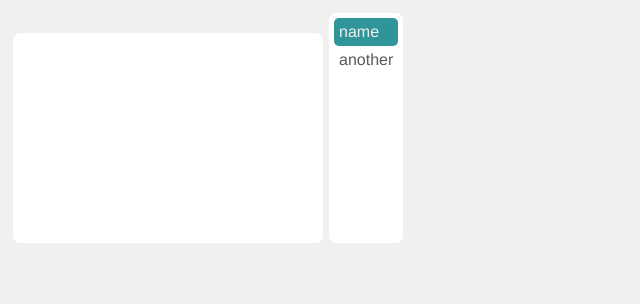
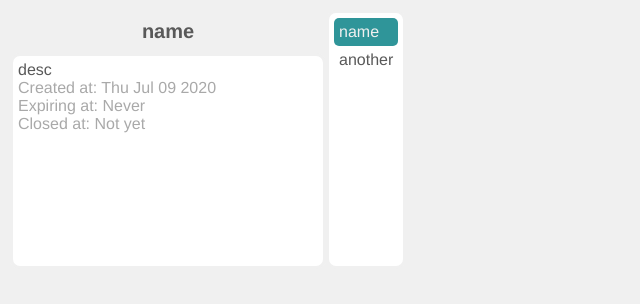
Before and after one commit to overlisted/subtask, a React (Create React App) app: page / in a window 1280 px wide. Both pictures are taken after a click on the element "name". Shown: the top 304 px of the page, without its empty margins (0-640 px from the left). Built offline with nearby package versions, Linux system fonts and the light colour scheme.

Commit message:
add task details content

```diff
--- a/src/app.tsx
+++ b/src/app.tsx
@@ -77,9 +77,18 @@ class TaskDetails extends React.Component<{selected: Task | null}> {
 
     return (
       <div>
-        <span className="title"></span>
+        <span className="title">{task.name}</span>
         <div className="place task-details">
-
+          <span>{task.description}</span>
+          <span className="not-important">
+            Created at: {task.dateCreated.toDateString()}
+          </span>
+          <span className="not-important">
+            Expiring at: {task.expireDate ? task.expireDate.toDateString() : "Never"}
+          </span>
+          <span className="not-important">
+            Closed at: {task.dateClosed ? task.dateClosed.toDateString() : "Not yet"}
+          </span>
         </div>
       </div>
     );
```
